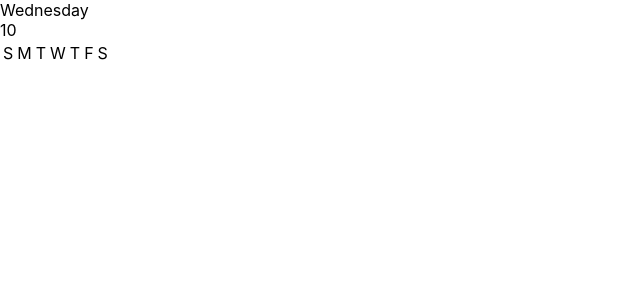
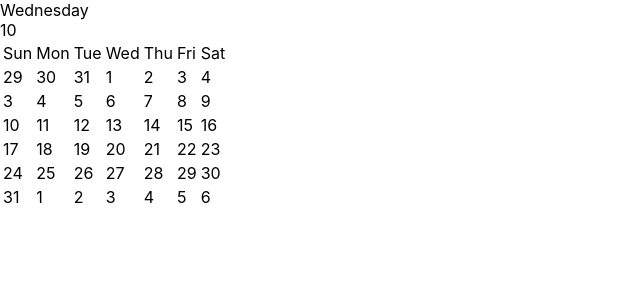
Before and after one commit to umar-khalilov/react_app, a React (Create React App) app: page / in a window 1280 px wide. Shown: the top 300 px of the page, without its empty margins (0-640 px from the left). Built offline with nearby package versions, Linux system fonts and the light colour scheme.

Commit message:
Add new Components Month & Week

```diff
--- a/src/components/Calendar/CalendarBody/index.jsx
+++ b/src/components/Calendar/CalendarBody/index.jsx
@@ -1,6 +1,6 @@
 import React from 'react';
-import { getWeek, parse } from 'date-fns';
-import Week from './../Week'
+import { WeekDays } from '../Week';
+import Month from '../Month';
 
 const CalendarBody = props => {
     const { currentDay } = props;
@@ -8,18 +8,10 @@ const CalendarBody = props => {
         <div>
             <table>
                 <thead>
-                    <tr>
-                        <td>S</td>
-                        <td>M</td>
-                        <td>T</td>
-                        <td>W</td>
-                        <td>T</td>
-                        <td>F</td>
-                        <td>S</td>
-                    </tr>
+                    <WeekDays />
                 </thead>
                 <tbody>
-                    <Week year={2021} week={9} />
+                    <Month year={2021} month={2} />
                 </tbody>
             </table>
         </div>
--- /dev/null
+++ b/src/components/Calendar/Day/index.jsx
@@ -0,0 +1,10 @@
+import React from 'react';
+import { format } from 'date-fns';
+
+const Day = props => {
+    const { day } = props;
+
+    return <td>{format(day, 'd')}</td>;
+}
+
+export default Day;
--- a/src/components/Calendar/Month/index.jsx
+++ b/src/components/Calendar/Month/index.jsx
@@ -0,0 +1,22 @@
+import React from 'react';
+import Week from '../Week';
+import PropTypes from 'prop-types';
+import { parse, getWeek, addWeeks, getYear } from 'date-fns';
+
+const Month = props => {
+    const { year, month } = props;
+    const startOfMonth = parse(`${year} ${month}`, 'Y m', new Date());
+    const weekArray = [];
+    for (let i = 0; i < 6; i++) {
+        const startOfWeek = addWeeks(startOfMonth, i);
+        weekArray.push(<Week key={`${year}-${month}-${i}`} year={getYear(startOfWeek)} week={getWeek(startOfWeek)} />)
+    }
+    return <>{[weekArray]}</>;
+}
+
+Month.propTypes = {
+    year: PropTypes.number.isRequired,
+    month: PropTypes.number.isRequired,
+}
+
+export default Month;
--- a/src/components/Calendar/Week/index.jsx
+++ b/src/components/Calendar/Week/index.jsx
@@ -4,10 +4,28 @@ import Day from '../Day';
 
 const Week = props => {
     const { week, year } = props;
-    const startOfWeek = parse('2021 8', 'Y w', new Date());
-    const dayArray = new Array(7);
-    dayArray.map((day, index) => <Day key={`${index}-${year}-${week}`} day={addDays(startOfWeek, index)} />);
+    const startOfWeek = parse(`${year} ${week}`, 'Y w', new Date());
+    const dayArray = [];
+    // dayArray.map((index) => <Day key={`${year}-${week}-${index}`} day={addDays(startOfWeek, index)} />);
+    for (let i = 0; i < 7; i++) {
+        dayArray.push(<Day key={`${year}-${week}-${i}`} day={addDays(startOfWeek, i)} />);
+    }
     return <tr>{[dayArray]}</tr>;
 }
 
+export const WeekDays = () => {
+    return (
+        <tr>
+            <td>Sun</td>
+            <td>Mon</td>
+            <td>Tue</td>
+            <td>Wed</td>
+            <td>Thu</td>
+            <td>Fri</td>
+            <td>Sat</td>
+        </tr>
+    );
+}
+
+
 export default Week;
```
